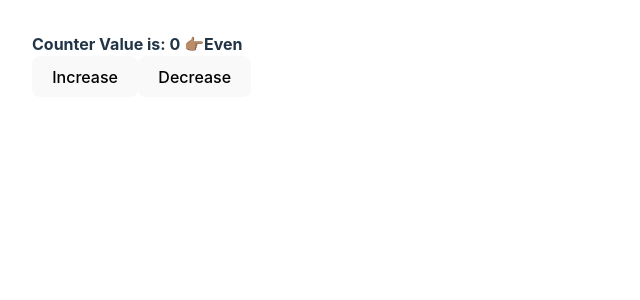
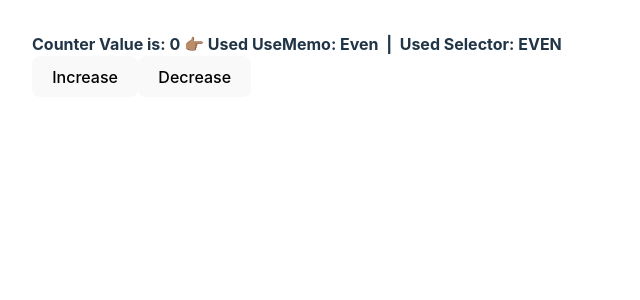
Before and after one commit to pankaj-gitcode/ReactJS, a React (Vite) app in the folder recoil_deep_dive/: page / in a window 1280 px wide. Shown: the top 300 px of the page, without its empty margins (0-640 px from the left). Built offline with nearby package versions, Linux system fonts and the light colour scheme.

Commit message:
rgh_simple_app_using useMemo_and_Selector__v2

```diff
--- a/recoil_deep_dive/src/App.jsx
+++ b/recoil_deep_dive/src/App.jsx
@@ -2,7 +2,7 @@ import React, { useMemo } from 'react'
 
 import './App.css'
 import { RecoilRoot, useRecoilValue, useSetRecoilState } from 'recoil'
-import { countAtom } from './atoms'
+import { countAtom, countSelector } from './atoms'
 
 export default function App(){
   return(
@@ -25,13 +25,14 @@ const Count = ()=>{
 
 const CountRender = ()=>{
   const count = useRecoilValue(countAtom);
+  const selectCount = useRecoilValue(countSelector);
   const EvenOdd = useMemo(()=>{
     return count%2==0?'Even':'Odd'
   }, [count])
   return(
     <div>
       <b>Counter Value is: {count}</b>
-      <b> 👉🏽{EvenOdd}</b>
+      <b> 👉🏽 Used UseMemo: {EvenOdd} &nbsp;|&nbsp; Used Selector: {selectCount}</b>
     </div>
   )
 }
--- a/recoil_deep_dive/src/atoms.jsx
+++ b/recoil_deep_dive/src/atoms.jsx
@@ -1,6 +1,14 @@
-import { atom } from "recoil";
+import { atom, selector } from "recoil";
 
 export const countAtom = atom({
     key: 'countAtom',
     default: 0
 })
+
+export const countSelector = selector({
+    key: 'countSelector',
+    get:({get})=>{
+        const selectCount = get(countAtom);
+        return selectCount%2==0?'EVEN':'ODD'
+    }
+})
```
